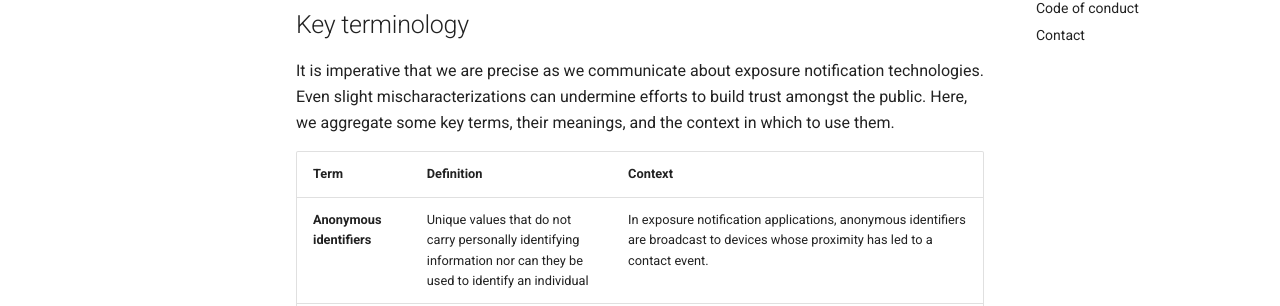
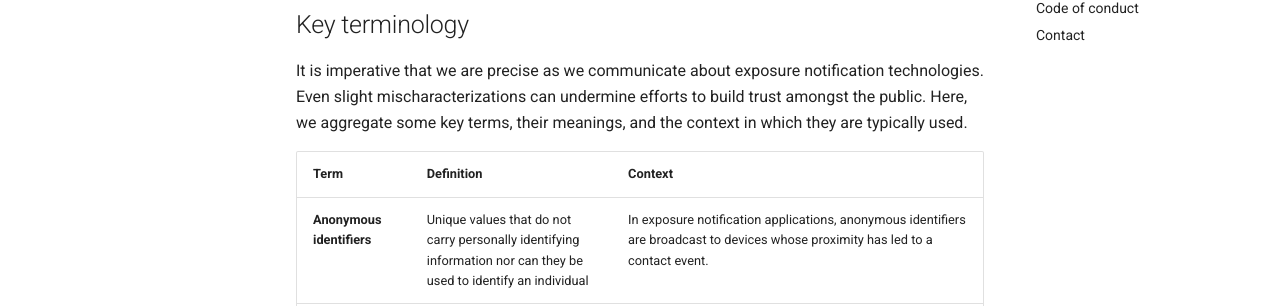
Before and after one commit to lfph/implementers-forum, an MkDocs documentation site: the page built from docs/index.md, in a window 1280 px wide and 900 px high, scrolled down 357 px. Shown: the part 199-505 px from the top of the window. Built offline with MkDocs 1.6.1 and Material for MkDocs 9.7.7, drawn with Linux system fonts in a browser that asks for light colours; comment, search, counter and statistics services are not loaded.

Commit message:
Wording change

```diff
--- a/docs/index.md
+++ b/docs/index.md
@@ -16,7 +16,7 @@ See the [LFPH Landscape](https://landscape.lfph.io/category=gaen-bluetooth&forma
 
 It is imperative that we are precise as we communicate about exposure notification technologies.
 Even slight mischaracterizations can undermine efforts to build trust amongst the public.
-Here, we aggregate some key terms, their meanings, and the context in which to use them.
+Here, we aggregate some key terms, their meanings, and the context in which they are typically used.
 
 | **Term** | **Definition** | **Context** |
 |------|------------|---------|
```
